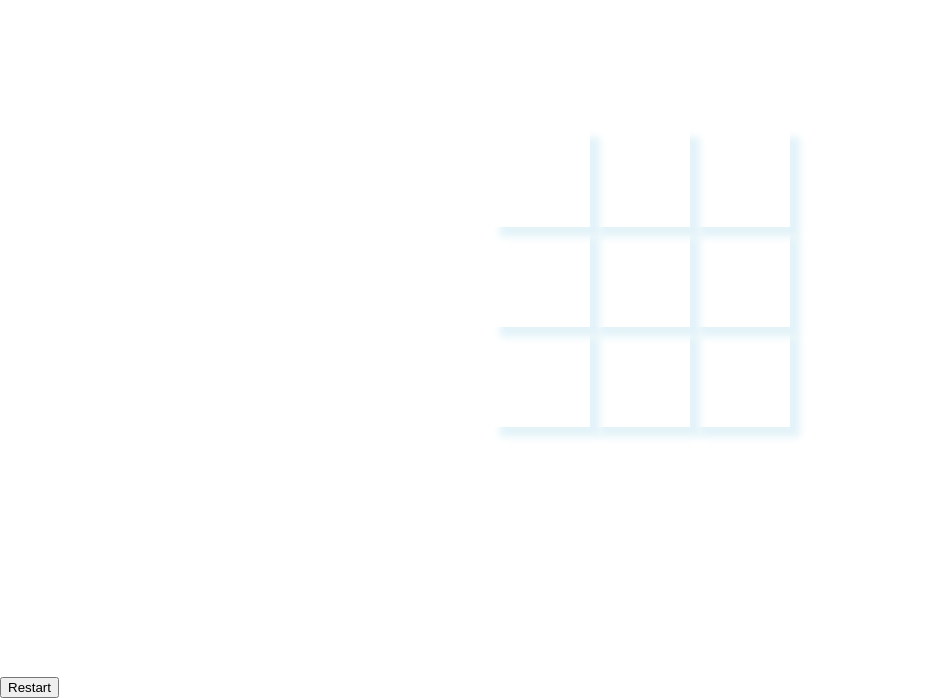
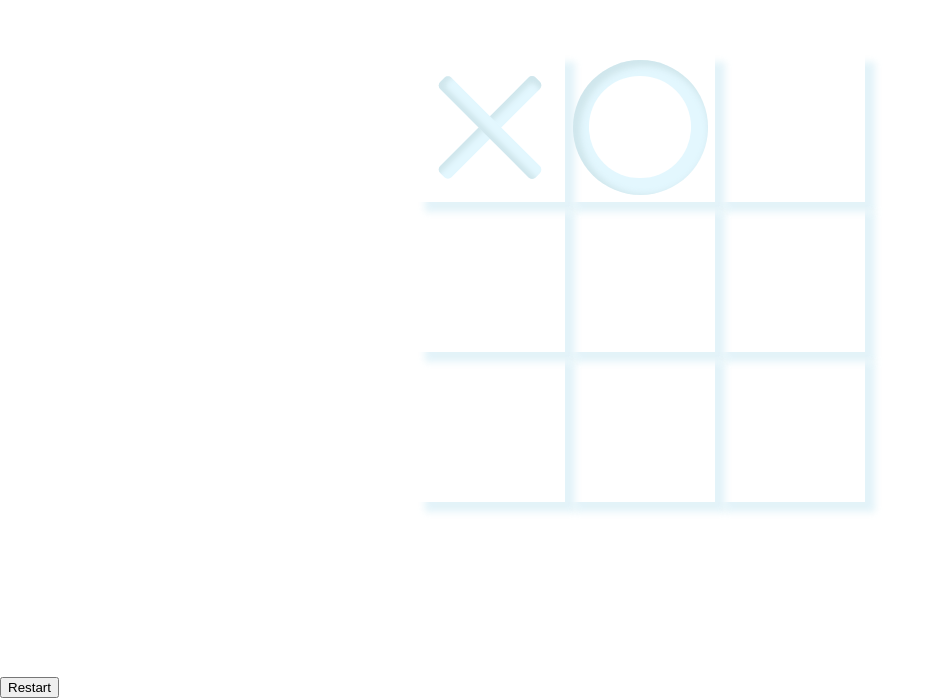
Before and after one commit to pinargultekin/tic-tac-toe, a website built with Parcel: page index.html in a window 1280 px wide. Shown: the part 123-821 px from the top of the page, without its empty margins (0-939 px from the left). Built offline with nearby package versions, Linux system fonts and the light colour scheme.

Commit message:
x and o created

```diff
--- a/index.html
+++ b/index.html
@@ -7,9 +7,9 @@
   </head>
 
   <body>
-    <div class="board" id="board">
-      <div class="cell" data-cell></div>
-      <div class="cell" data-cell></div>
+    <div class="board x" id="board">
+      <div class="cell x" data-cell></div>
+      <div class="cell circle" data-cell></div>
       <div class="cell" data-cell></div>
       <div class="cell" data-cell></div>
       <div class="cell" data-cell></div>
--- a/src/styles.css
+++ b/src/styles.css
@@ -4,8 +4,8 @@
   box-sizing: border-box;
 }
 :root {
-  --cell-size: 100px;
-  --mark-size: cal(var(--cell-size) * 0.9);
+  --cell-size: 150px;
+  --mark-size: calc(var(--cell-size) * 0.9);
 }
 body {
   margin: 0;
@@ -24,7 +24,12 @@ body {
 .cell {
   width: var(--cell-size);
   height: var(--cell-size);
+  display: flex;
+  justify-content: center;
+  align-items: center;
   border: none;
+  position: relative;
+  cursor: pointer;
   -webkit-box-shadow: 110px 10px 7px 0px rgba(220, 240, 247, 0.8);
   -moz-box-shadow: 10px 10px 7px 0px rgba(220, 240, 247, 0.8);
   box-shadow: 10px 10px 7px 0px rgba(220, 240, 247, 0.8);
@@ -46,3 +51,51 @@ body {
 .cell:nth-child(3n + 3) {
   border-right: none;
 }
+
+.cell.x,
+.cell.circle{
+cursor: not-allowed;
+}
+
+.cell.x::before,
+.cell.x::after{
+content:'';
+position: absolute;
+width:calc(var(--mark-size) *.12);
+height: var(--mark-size);
+border-radius: 5px;
+background-color:rgb(227, 247, 254);
+-webkit-box-shadow: inset 5px 5px 5px 0px rgba(197, 220, 225, 0.631);
+-moz-box-shadow: inset 5px 5px 5px 0px rgba(197, 220, 225, 0.631);
+box-shadow: inset 5px 5px 5px 0px rgba(197, 220, 225, 0.631);
+}
+.cell.x::before{
+transform:rotate(45deg);
+}
+.cell.x::after{
+transform:rotate(-45deg);
+}
+
+.cell.circle::before,
+.cell.circle::after{
+  content:'';
+  position: absolute;
+  width:var(--mark-size);
+  height: var(--mark-size);
+  background-color: rgb(227, 247, 254);
+  border-radius: 50%;
+
+}
+.cell.circle::before{
+  width:var(--mark-size);
+  height: var(--mark-size);
+  background-color:rgb(227, 247, 254);
+  -webkit-box-shadow: inset 4px 3px 6px 3px rgba(197, 220, 225, 0.631);
+  -moz-box-shadow: inset 4px 3px 6px 3px rgba(197, 220, 225, 0.631);
+  box-shadow: inset 4px 3px 6px 3px rgba(197, 220, 225, 0.631);
+  }
+  .cell.circle::after{
+    width:calc(var(--mark-size) *.75);
+    height: calc(var(--mark-size) *.75);
+    background-color: white;
+  }
```
